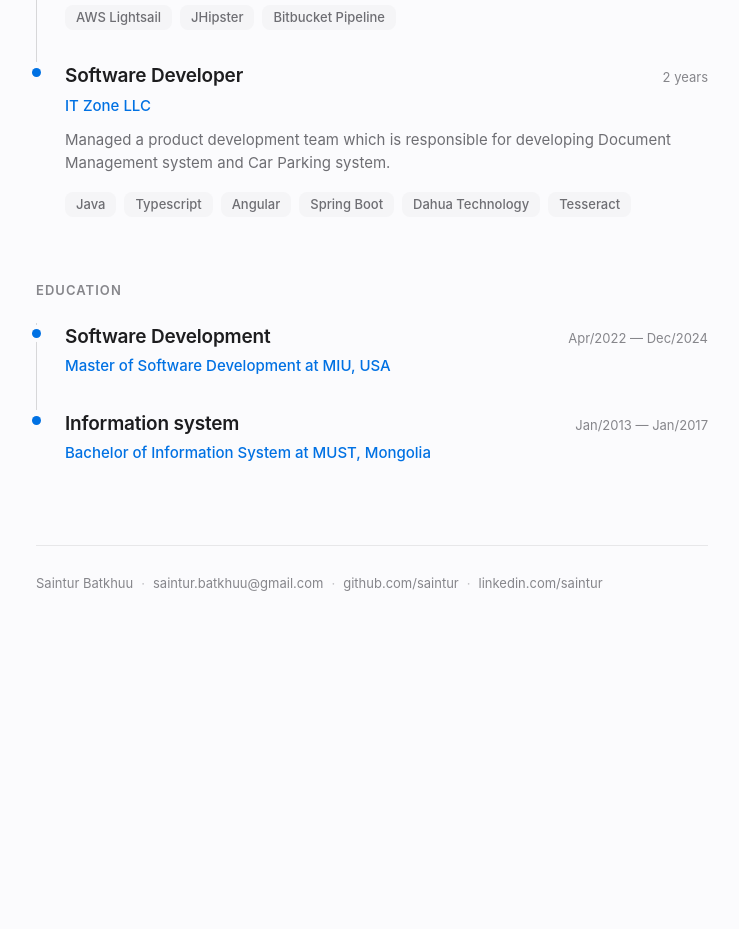
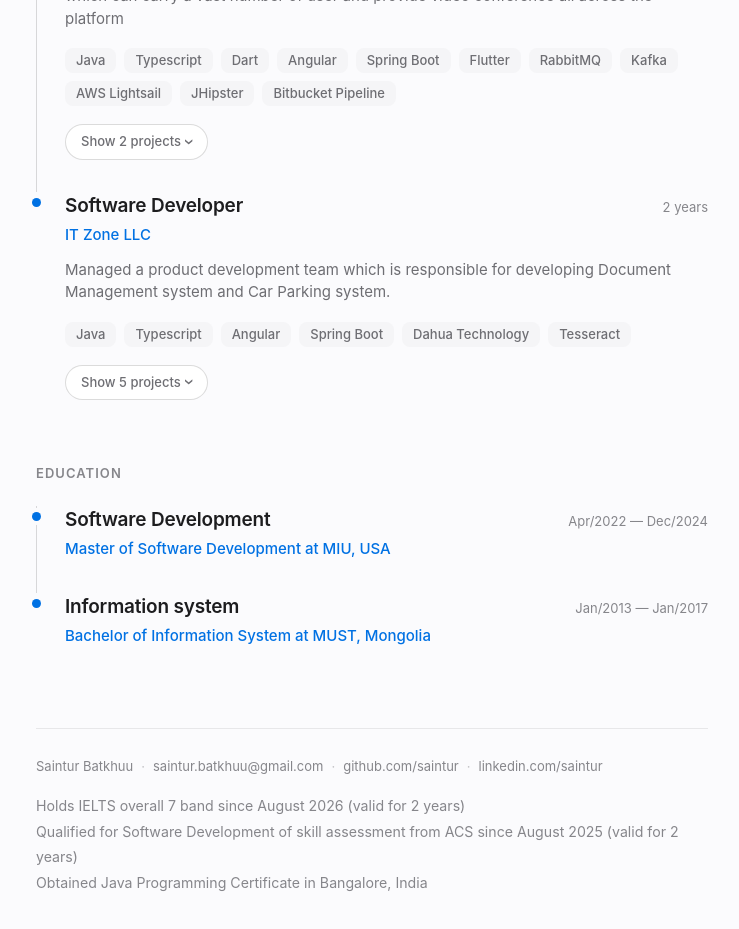
Before and after one commit to saintur/resume, an Angular app: page / in a window 1280 px wide. Shown: the part 1900-2829 px from the top of the page, without its empty margins (268-1007 px from the left). Before the commit the page ends 2589 px from the top, so only its background shows below. Built offline with nearby package versions, Linux system fonts and the light colour scheme.

Commit message:
added projects and footer miscellaneous

```diff
--- a/src/app/app.component.html
+++ b/src/app/app.component.html
@@ -51,7 +51,7 @@
           <div class="work-meta">
             <span class="work-title">{{ item.title }}</span>
             <span class="work-desc">{{ item.description }}</span>
-                        @if(item.link) {
+            @if (item.link) {
               <a class="entry-org" href="{{item.link}}" target="_blank"><small>Link</small></a>
             } @else {
               <small>Company property</small>
@@ -79,6 +79,38 @@
               <span class="tag">{{ tag.value }}</span>
             }
           </div>
+
+          @if (projectsByExperience[item.id]?.length) {
+            <button
+                    type="button"
+                    class="accordion-toggle"
+                    [class.open]="isExperienceExpanded(item.id)"
+                    [attr.aria-expanded]="isExperienceExpanded(item.id)"
+                    (click)="toggleExperience(item.id)">
+                            <span>{{ isExperienceExpanded(item.id) ? 'Hide' : 'Show' }}
+                              {{ projectsByExperience[item.id].length }}
+                              project{{ projectsByExperience[item.id].length === 1 ? '' : 's' }}</span>
+              <span class="chevron" aria-hidden="true">›</span>
+            </button>
+
+            <div class="accordion" [class.open]="isExperienceExpanded(item.id)">
+              <div class="accordion-inner">
+                @for (project of projectsByExperience[item.id]; track project.name) {
+                  <div class="project">
+                    <div class="project-head">
+                      <strong class="project-name">{{ project.name }}</strong>
+                      <span class="project-meta">{{ project.position }}<span class="dot">·</span>{{ project.duration }}</span>
+                    </div>
+                    <ul class="responsibilities">
+                      @for (task of project.responsibilities; track task) {
+                        <li>{{ task }}</li>
+                      }
+                    </ul>
+                  </div>
+                }
+              </div>
+            </div>
+          }
         </article>
       }
     </div>
@@ -143,6 +175,26 @@
     <a [attr.href]="user.github" target="_blank" rel="noopener">github.com/saintur</a>
     <span class="dot">·</span>
     <a [attr.href]="user.web" target="_blank" rel="noopener">linkedin.com/saintur</a>
+  </footer>
 
-    </footer>
+  <div class="bottom">
+    <h5 class="page-footer-story"></h5>
+    <ul>
+      <li>
+        <small class="page-footer-story">
+          Holds IELTS overall 7 band since August 2026 (valid for 2 years)
+        </small>
+      </li>
+      <li>
+        <small class="page-footer-story">
+          Qualified for Software Development of skill assessment from ACS since August 2025 (valid for 2 years)
+        </small>
+      </li>
+      <li>
+        <small class="page-footer-story">
+          Obtained Java Programming Certificate in Bangalore, India
+        </small>
+      </li>
+    </ul>
+  </div>
 </main>
--- a/src/app/app.component.ts
+++ b/src/app/app.component.ts
@@ -30,7 +30,28 @@ export class AppComponent implements OnInit, AfterViewInit, OnDestroy {
   news: NewsItem[] = [];
   newsLoading = true;
 
+  /** Projects grouped by their parent experience id (expid). */
+  projectsByExperience: Record<number, any[]> = {};
+  private expandedExperiences = new Set<number>();
+
+  toggleExperience(id: number): void {
+    if (this.expandedExperiences.has(id)) {
+      this.expandedExperiences.delete(id);
+    } else {
+      this.expandedExperiences.add(id);
+    }
+  }
+
+  isExperienceExpanded(id: number): boolean {
+    return this.expandedExperiences.has(id);
+  }
+
   ngOnInit(): void {
+    this.projectsByExperience = this.projects.reduce((groups, project) => {
+      (groups[project.expid] ??= []).push(project);
+      return groups;
+    }, {} as Record<number, any[]>);
+
   }
 
   ngAfterViewInit(): void {
@@ -134,7 +155,7 @@ export class AppComponent implements OnInit, AfterViewInit, OnDestroy {
       since: 2023,
       period: `${new Date().getFullYear() - 2023} years`,
       to: '',
-      description: 'Working on an effort to modernize existing financial related systems with cutting-edge technologies. ',
+      description: 'Working on an effort to modernize existing financial related legacy systems with cutting-edge technologies. Improving current workflow by AI-assisted development for fast delivery and quality result',
       tags: [{type: 'language', value: 'Java'}, {type: 'language', value: 'Typescript'}, {
         type: 'framework',
         value: 'NestJS'
@@ -154,8 +175,8 @@ export class AppComponent implements OnInit, AfterViewInit, OnDestroy {
       since: 2019,
       period: `4 years`,
       to: 'Apr/2023',
-      description: 'Managed multiple development teams in the company\n' +
-        'Mainly focused on web application development using Micro-services architecture\n' +
+      description: 'Managed multiple development teams in the company ' +
+        'Mainly focused on web application development using Micro-services architecture ' +
         'Developed Real-Time Chat applications which can carry a vast number of user and provide video conference all across the platform',
       tags: [{type: 'language', value: 'Java'}, {type: 'language', value: 'Typescript'}, {
         type: 'language',
@@ -391,6 +412,17 @@ export class AppComponent implements OnInit, AfterViewInit, OnDestroy {
       tags: ['Office', 'Windows 7']
     },
   ];
+  miscellaneous = [{
+    description: 'Certified Java Programming in India',
+    year: 'Oct/2012',
+    score: '',
+    tags: ['Java', 'Object oriented programming', 'Web app', 'Aptech Education Center']
+  },{
+    description: 'IELTS',
+    year: 'Aug/2026',
+    score: '7 overall',
+    tags: ['English', 'British Council']
+  },];
   educations = [
     {
       as: 'Software Development',
--- a/src/styles.css
+++ b/src/styles.css
@@ -420,6 +420,117 @@ img {
     white-space: pre-line;
 }
 
+/* ---- Experience projects accordion ---- */
+
+.accordion-toggle {
+    display: inline-flex;
+    align-items: center;
+    gap: 6px;
+    margin-top: 18px;
+    padding: 7px 14px 7px 15px;
+    border-radius: 980px;
+    border: 1px solid var(--hairline-strong);
+    background: var(--bg-elev);
+    color: var(--text-secondary);
+    font: inherit;
+    font-size: 13px;
+    font-weight: 500;
+    cursor: pointer;
+    transition: color 0.2s var(--ease), border-color 0.2s var(--ease);
+}
+
+.accordion-toggle:hover {
+    color: var(--accent);
+    border-color: var(--accent);
+}
+
+.accordion-toggle .chevron {
+    font-size: 16px;
+    line-height: 1;
+    transform: rotate(90deg);
+    transition: transform 0.25s var(--ease);
+}
+
+.accordion-toggle.open .chevron {
+    transform: rotate(-90deg);
+}
+
+.accordion {
+    display: grid;
+    grid-template-rows: 0fr;
+    transition: grid-template-rows 0.3s var(--ease);
+}
+
+.accordion.open {
+    grid-template-rows: 1fr;
+}
+
+.accordion-inner {
+    overflow: hidden;
+    min-height: 0;
+}
+
+.project {
+    padding: 18px 0 4px;
+    border-top: 1px solid var(--hairline);
+    margin-top: 16px;
+}
+
+.project:first-child {
+    margin-top: 18px;
+}
+
+.project-head {
+    display: flex;
+    flex-wrap: wrap;
+    align-items: baseline;
+    gap: 4px 10px;
+}
+
+.project-name {
+    font-size: 16px;
+    font-weight: 600;
+    letter-spacing: -0.01em;
+    color: var(--text);
+}
+
+.project-meta {
+    display: inline-flex;
+    align-items: center;
+    gap: 8px;
+    font-size: 13px;
+    color: var(--text-tertiary);
+}
+
+.responsibilities {
+    list-style: none;
+    margin: 12px 0 0;
+    padding: 0;
+    display: flex;
+    flex-direction: column;
+    gap: 8px;
+}
+
+.responsibilities li {
+    position: relative;
+    padding-left: 18px;
+    font-size: 14.5px;
+    line-height: 1.5;
+    color: var(--text-secondary);
+}
+
+.responsibilities li::before {
+    content: "";
+    position: absolute;
+    left: 2px;
+    top: 9px;
+    width: 5px;
+    height: 5px;
+    border-radius: 50%;
+    background: var(--accent);
+    opacity: 0.6;
+}
+
 /* ---- Tags ---- */
 
 .tags {
@@ -594,6 +705,22 @@ img {
     opacity: 0.5;
 }
 
+
+
+
+
+.bottom {
+    .page-footer-story {
+        color: var(--text-tertiary);
+    }
+    h5 {
+        margin: 12px 0 0;
+    }
+    ul {
+        padding: 0;
+        list-style: none;
+    }
+}
 /* ==========================================================================
    Responsive
    ========================================================================== */
```
Lines whose indentation alone changed are shown as unchanged.
